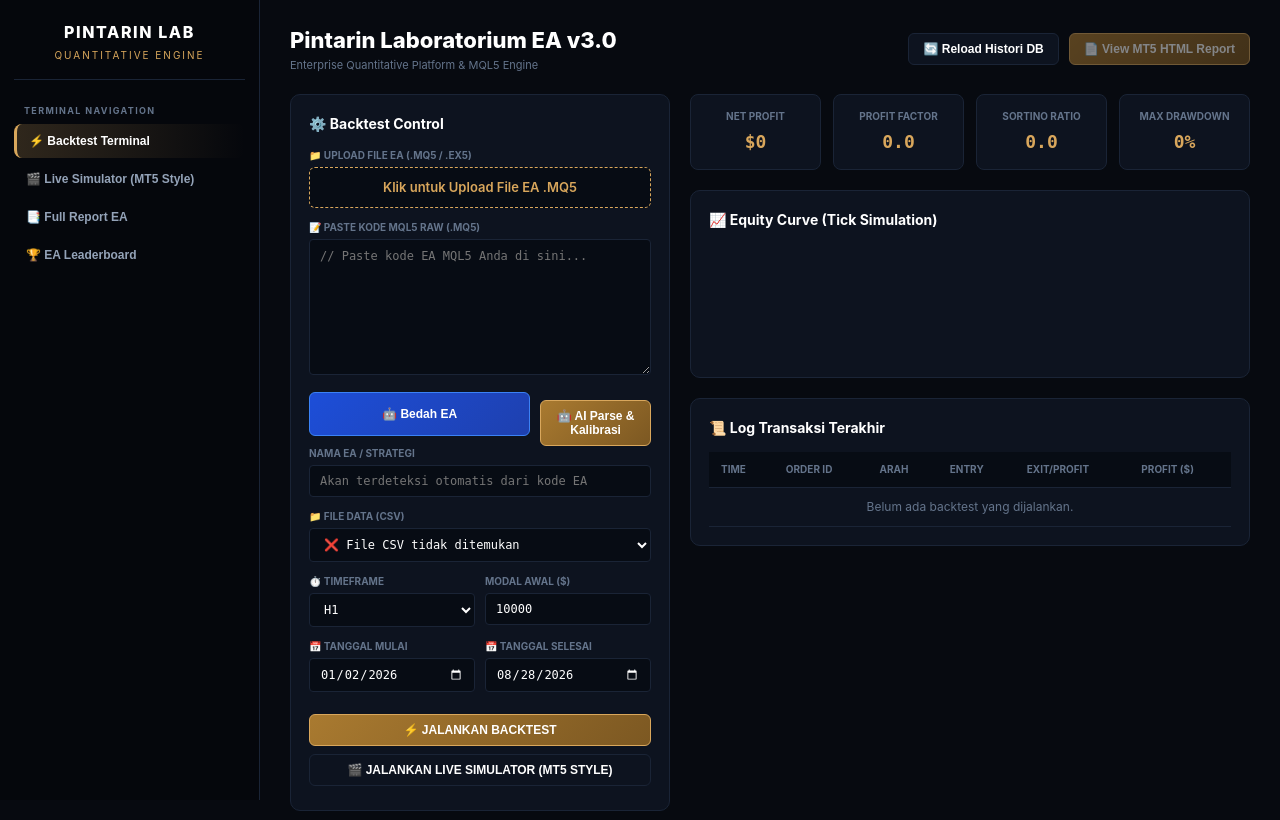
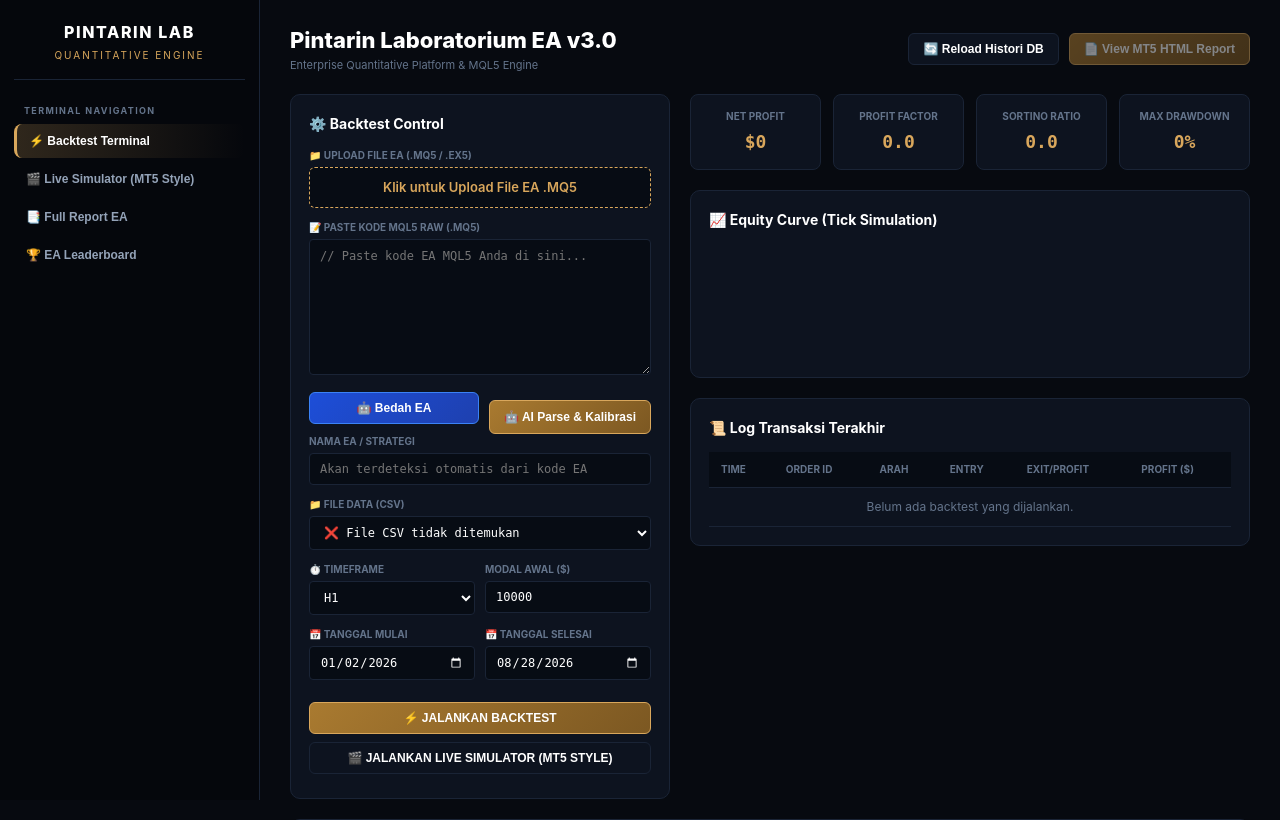
Before and after one commit to umrizal/ea-backtest-engine-v2, a Flask app: page / in a window 1280 px wide. Shown: the top 820 px of the page. Run offline with Flask 3, Linux system fonts and the light colour scheme; data that the repository does not hold is empty; parts of the project's set-up code (start-up, migrations or seed data) failed here and were passed over; some libraries are stand-ins or nearby versions.

Commit message:
index fix

```diff
--- a/templates/index.html
+++ b/templates/index.html
@@ -159,8 +159,8 @@
             <textarea id="mql5CodeInput" rows="7" placeholder="// Paste kode EA MQL5 Anda di sini..."></textarea>
           </div>
 
-          <div style="display: flex; gap: 10px;">
-            <button class="btn blue" style="width: 100%; margin-bottom: 10px;" onclick="explainEaLogic()">🤖 Bedah EA</button>
+          <div class="stage2-actions" style="display: flex; gap: 10px; align-items: stretch;">
+            <button class="btn blue" style="flex:1; margin-bottom: 10px; display:flex; align-items:center; justify-content:center; text-align:center;" onclick="explainEaLogic()">🤖 Bedah EA</button>
           </div>
 
           <div class="form-group">
```
